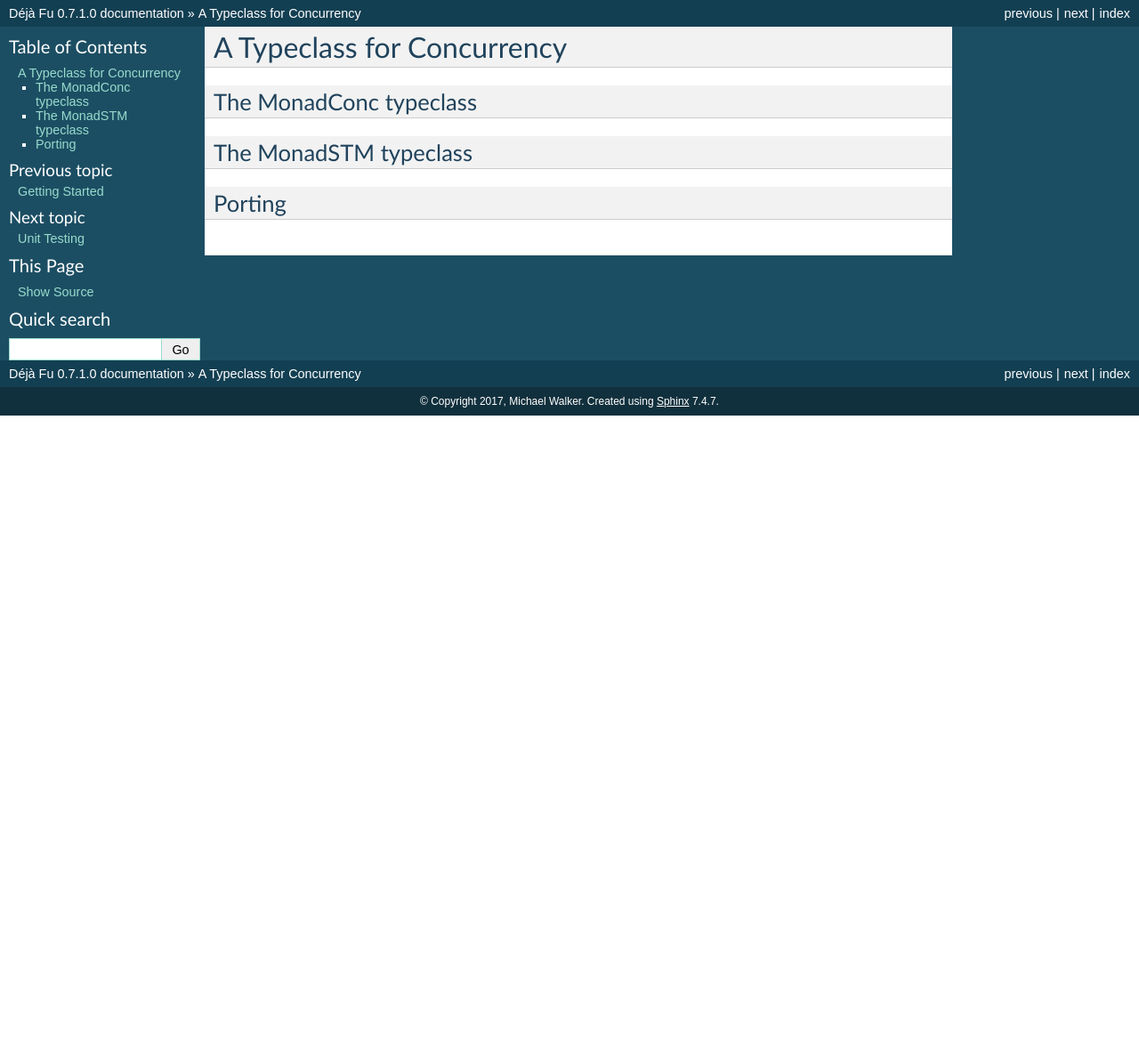
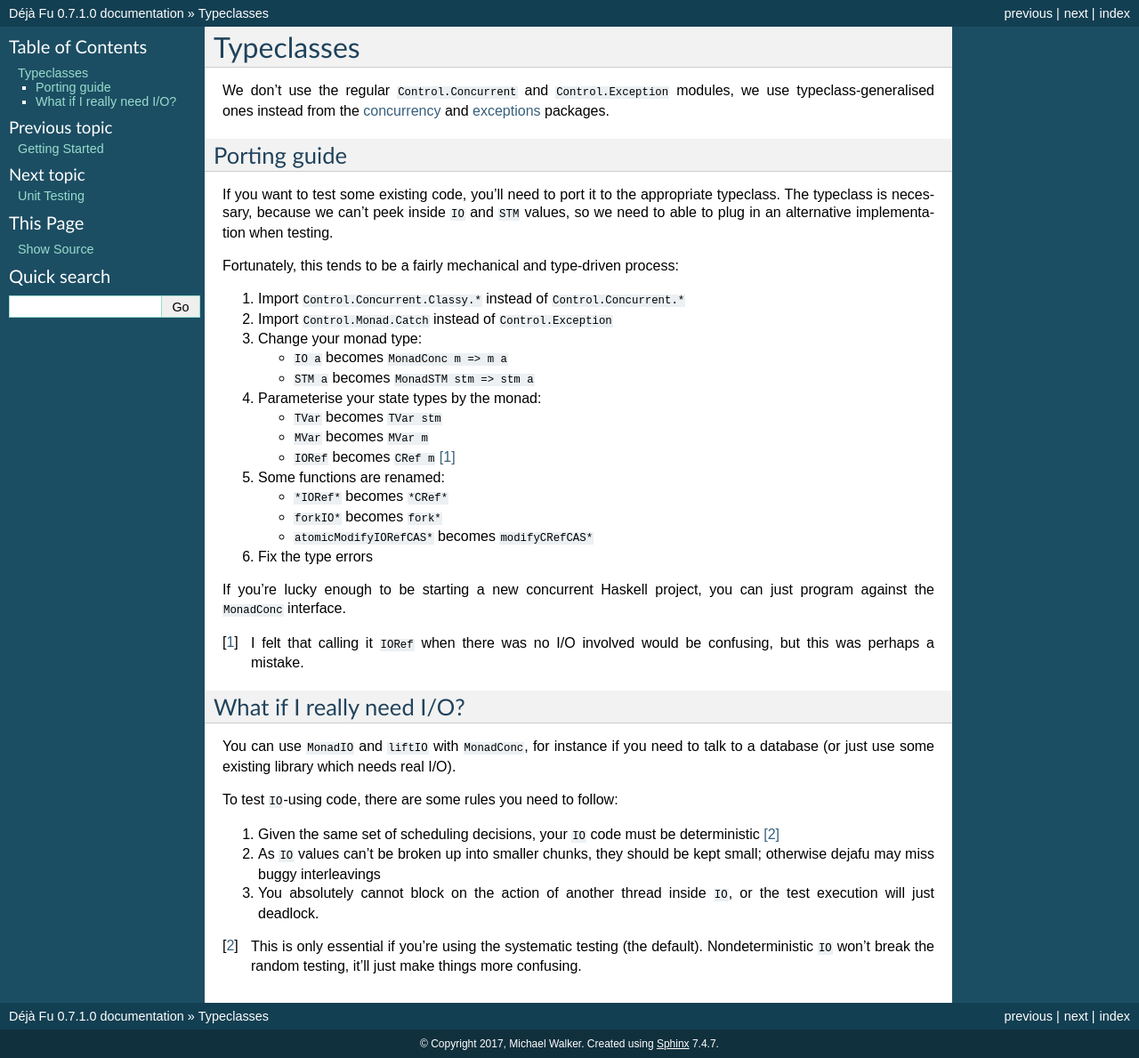
Before and after one commit to barrucadu/dejafu, a Sphinx documentation site: the page built from doc/typeclass.rst, in a window 1280 px wide. Shown: the whole page at 89% size. Built offline with Sphinx 7.4.7, drawn with Linux system fonts in a browser that asks for light colours; before the commit the page ends 900 px from its top, so only the background shows below that.

Commit message:
Typeclasses

```diff
--- a/doc/typeclass.rst
+++ b/doc/typeclass.rst
@@ -1,11 +1,74 @@
-A Typeclass for Concurrency
-===========================
+Typeclasses
+===========
 
-The MonadConc typeclass
------------------------
+We don't use the regular ``Control.Concurrent`` and
+``Control.Exception`` modules, we use typeclass-generalised ones
+instead from the `concurrency`_ and `exceptions`_ packages.
 
-The MonadSTM typeclass
-----------------------
+.. _concurrency: https://hackage.haskell.org/package/concurrency
+.. _exceptions: https://hackage.haskell.org/package/exceptions
 
-Porting
--------
+
+Porting guide
+-------------
+
+If you want to test some existing code, you'll need to port it to the
+appropriate typeclass.  The typeclass is necessary, because we can't
+peek inside ``IO`` and ``STM`` values, so we need to able to plug in
+an alternative implementation when testing.
+
+Fortunately, this tends to be a fairly mechanical and type-driven
+process:
+
+1. Import ``Control.Concurrent.Classy.*`` instead of
+   ``Control.Concurrent.*``
+
+2. Import ``Control.Monad.Catch`` instead of ``Control.Exception``
+
+3. Change your monad type:
+
+   * ``IO a`` becomes ``MonadConc m => m a``
+   * ``STM a`` becomes ``MonadSTM stm => stm a``
+
+4. Parameterise your state types by the monad:
+
+   * ``TVar`` becomes ``TVar stm``
+   * ``MVar`` becomes ``MVar m``
+   * ``IORef`` becomes ``CRef m`` [#]_
+
+5. Some functions are renamed:
+
+   * ``*IORef*`` becomes ``*CRef*``
+   * ``forkIO*`` becomes ``fork*``
+   * ``atomicModifyIORefCAS*`` becomes ``modifyCRefCAS*``
+
+6. Fix the type errors
+
+If you're lucky enough to be starting a new concurrent Haskell
+project, you can just program against the ``MonadConc`` interface.
+
+.. [#] I felt that calling it ``IORef`` when there was no I/O involved
+        would be confusing, but this was perhaps a mistake.
+
+
+What if I really need I/O?
+--------------------------
+
+You can use ``MonadIO`` and ``liftIO`` with ``MonadConc``, for
+instance if you need to talk to a database (or just use some existing
+library which needs real I/O).
+
+To test ``IO``-using code, there are some rules you need to follow:
+
+1. Given the same set of scheduling decisions, your ``IO`` code must
+   be deterministic [#]_
+
+2. As ``IO`` values can't be broken up into smaller chunks, they
+   should be kept small; otherwise dejafu may miss buggy interleavings
+
+3. You absolutely cannot block on the action of another thread inside
+   ``IO``, or the test execution will just deadlock.
+
+.. [#] This is only essential if you're using the systematic testing
+       (the default).  Nondeterministic ``IO`` won't break the random
+       testing, it'll just make things more confusing.
```
